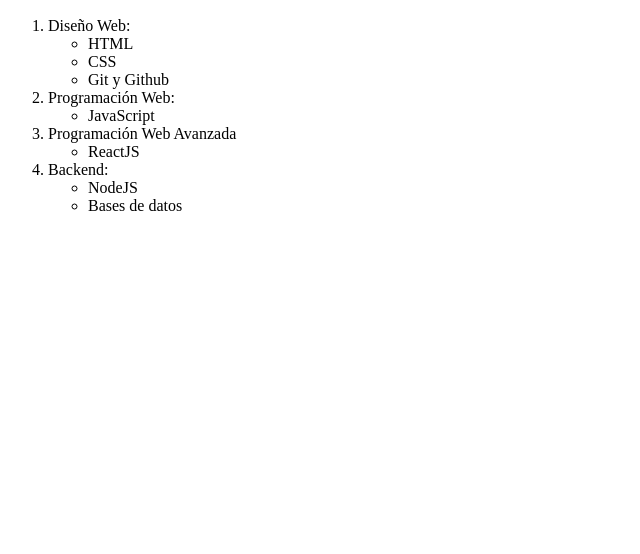
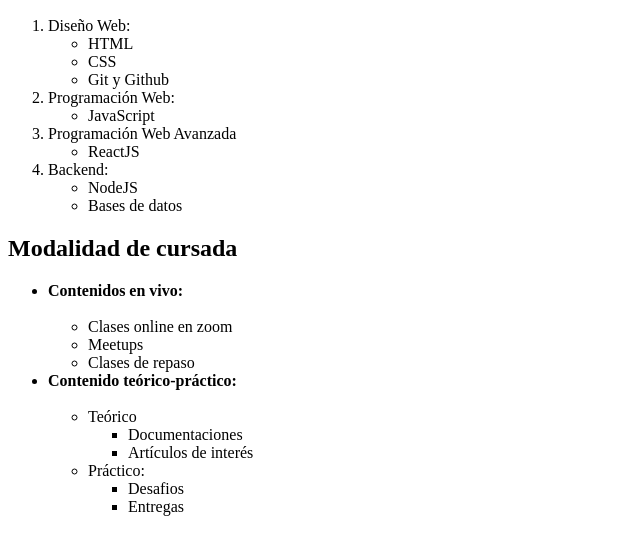
Before and after one commit to alvarezzlautaro/Ejercicio-1, a plain HTML site: page ejercicio2.html in a window 1280 px wide. Shown: the part 110-664 px from the top of the page, without its empty margins (0-640 px from the left). Drawn offline with Linux system fonts and the light colour scheme.

Commit message:
agregue lista modalidad cursada

```diff
--- a/ejercicio2.html
+++ b/ejercicio2.html
@@ -35,6 +35,34 @@
                             </ul>
                     </ol>
                 </div>
+        <div class="modalidad">
+            <h2>Modalidad de cursada</h2>
+                <div class="modalidad-cursada">
+                    <ul>
+                        <li><b>Contenidos en vivo:</b></li>
+                            <br>
+                                <ul>
+                                    <li>Clases online en zoom</li>
+                                    <li>Meetups</li>
+                                    <li>Clases de repaso</li>
+                                </ul>
+                            <li><b>Contenido teórico-práctico:</b></li>
+                                <br>
+                                    <ul>
+                                        <li>Teórico</li>
+                                            <ul>
+                                                <li>Documentaciones</li>
+                                                <li>Artículos de interés</li>
+                                            </ul>
+                                        <li>Práctico:</li>
+                                            <ul>
+                                                <li>Desafios</li>
+                                                <li>Entregas</li>
+                                            </ul>
+                                    </ul>
+                    </ul>
+                </div>
+        </div>
         </div>
     </section>
 </body>
```
